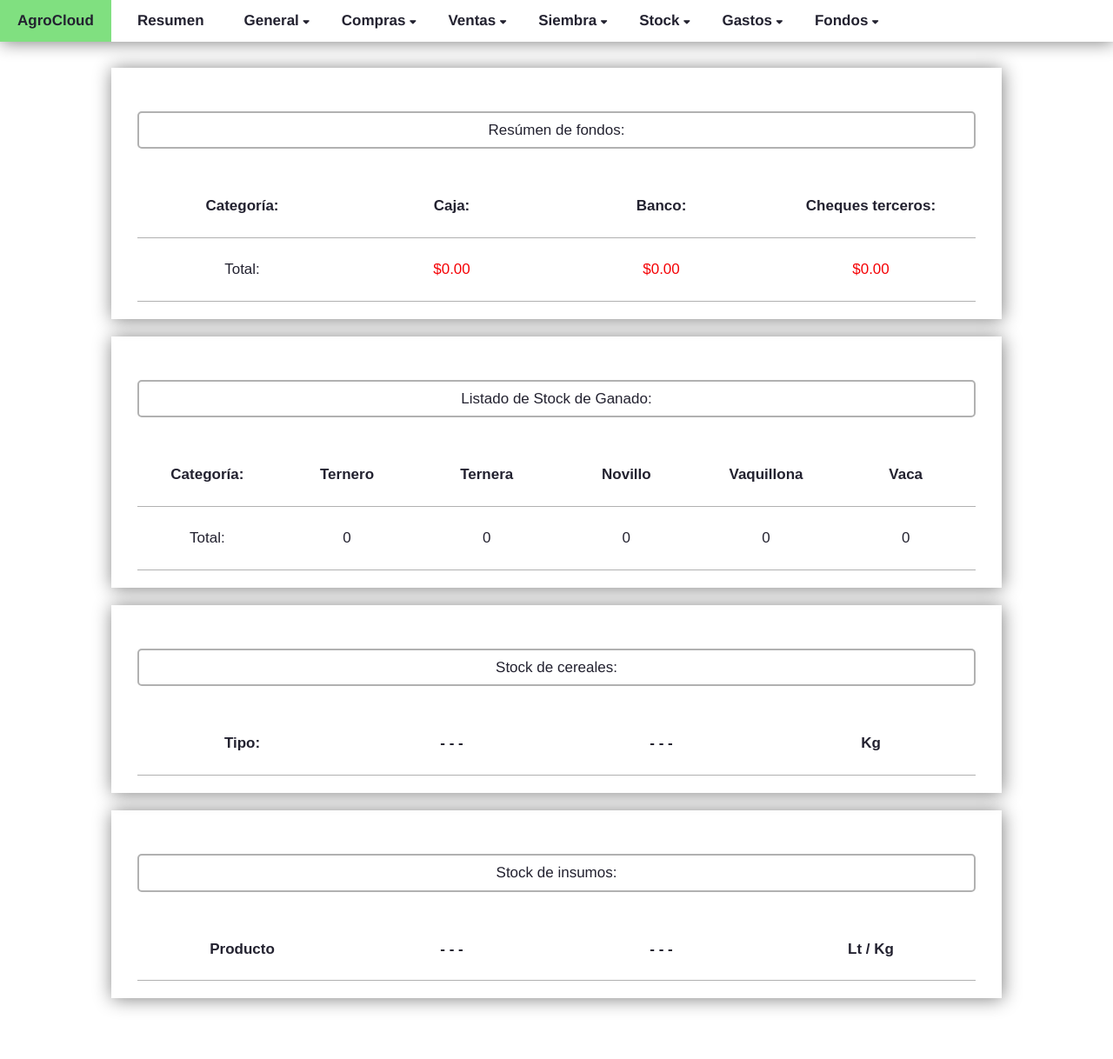
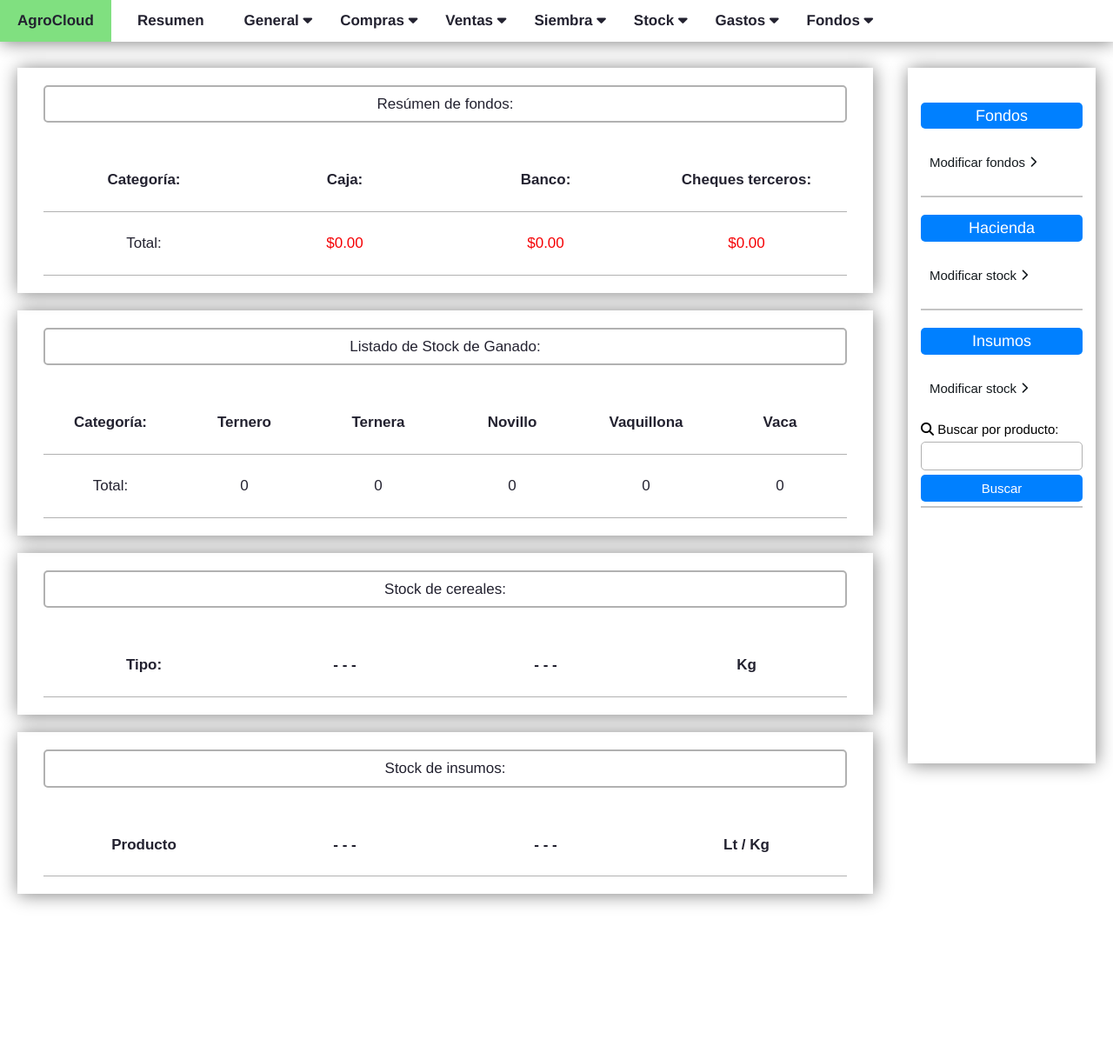
Before and after one commit to alejandro-alonso99/Cloud-Agro, a Django app: page / in a window 1280 px wide. Shown: the whole page at 87% size. After the commit the page ends 1042 px from the top, so only its background shows below. Run offline with Django 3.2, Linux system fonts and the light colour scheme; a user stored in the database is signed in; data comes from the database, SQL or seed files in the repository; data that the repository does not hold is empty; parts of the project's set-up code (start-up, migrations or seed data) failed here and were passed over; some libraries are stand-ins or nearby versions; some web fonts are replaced.

Commit message:
create dashboard sidebar and product filter

```diff
--- a/cloudagro/account/static/css/base.css
+++ b/cloudagro/account/static/css/base.css
@@ -48,9 +48,16 @@ input[type=date] {
 
 /* <------------------general--------------------> */
 
+html {
+  height: 100%;
+  width: 100%;
+}
+
 body {
   margin: 0;
   padding: 0;
+  height: 100%;
+  width: 100%;
   font-family: helvetica, sans-serif;
   overflow-x: hidden;
   overflow-y: scroll;
@@ -88,11 +95,10 @@ h6 {
 }
 
 #content {
-  margin-left: 10vw;
-  margin-right: 10vw;
   padding: 10px 0;
-  width: 80vw;
-  height: 100vh;
+  width: 100%;
+  height: fit-content;
+  display: flex;
 }
 
 #overall-wrapper {
@@ -577,13 +583,13 @@ e {
 
 #search-btn {
   font-size: 0.9vw;
-  width: fit-content;
+  width: fit-content !important;
   color: #232230;
   padding: 15px 20px;
-  font-weight: bolder;
   border-radius: 5px;
   transition: all 0.5s;
   background-color: rgb(177, 177, 177);
+  margin: 5px 0;
 }
 
 #search-btn:hover {
@@ -610,26 +616,26 @@ e {
 }
 
 #change-state-btn {
-  font-size: 0.9vw;
+  font-size: 14px;
   width: fit-content;
   color: #232230;
   padding: 10px 20px;
   font-weight: bolder;
   border-radius: 5px;
   border: none;
-  transition: all 0.5s;
+  transition: all 0.3s;
   background-color: #80E080;
 }
 
 #delete-btn {
-  font-size: 0.9vw;
+  font-size: 14px;
   width: fit-content;
   color: #fff;
   padding: 10px 20px;
   font-weight: bolder;
   border-radius: 5px;
   border: none;
-  transition: all 0.5s;
+  transition: all 0.3s;
   background-color: #f50004;
 }
 
@@ -641,7 +647,7 @@ e {
   font-weight: bolder;
   border-radius: 5px;
   border: none;
-  transition: all 0.5s;
+  transition: all 0.3s;
   background-color: #80E080;
 }
 
@@ -671,9 +677,68 @@ e {
 }
 
 .info-container {
-  width: 100%;
+  width: 80%;
+  padding: 0 20px;
   padding-bottom: 50px;
 }
+
+.actions-sidebar {
+  width: 20%;
+  padding: 0 20px;
+  height: fit-content;
+  min-height: 100vh;
+  margin-top: 20px;
+}
+
+#actions {
+  width: 100%;
+  height: fit-content;
+  min-height: 100vh;
+  padding: 20px 15px;
+  box-shadow: 1px 1px 20px gray;
+}
+
+#action-title {
+  display: flex;
+  align-items: center;
+  font-size: 15px;
+  width: 100%;
+  color: var(--main-color);
+  margin: 20px 0;
+  height: fit-content;
+  padding: 10px;
+  border-radius: 5px;
+  transition: all 0.3s;
+}
+
+#action-section {
+  font-size: 18px;
+  width: 100%;
+  background-color: #0080ff;
+  color: #fff;
+  text-align: center;
+  padding: 5px;
+  border-radius: 5px;
+}
+
+#action-title i {
+  font-size: 13px;
+  margin-left: 5px;
+}
+
+#action-title:hover {
+  transform: translateY(-10%);
+  background-color: #c4c4c4;
+}
+
+#action {
+  width: 100%;
+  height: fit-content;
+  border-bottom: 2px solid #c4c4c4;
+  padding-top: 20px;
+}
+
+
 
 .info-container a {
   text-decoration: none;
@@ -705,6 +770,7 @@ e {
   text-align: center;
   font-size: 17px;
   margin: 30px;
+  margin-top: 0;
   background-color: #fff;
   color: #232230;
   padding: 10px;
@@ -1308,8 +1374,9 @@ e {
 }
 
 #search-btn {
-  font-size: 0.9vw !important;
+  font-size: 15px !important;
   border: none !important;
+  width: fit-content !important;
   padding: 7px 10px;
   background-color: var(--blue-accent-color);
   border-radius: 5px;
@@ -1325,8 +1392,8 @@ e {
 }
 
 #search-form input {
-  width: fit-content !important;
-  font-size: 0.9vw !important;
+  width: 100% !important;
+  font-size: 15px !important;
   padding: 7px 10px;
   border: 1px solid rgb(177, 177, 177);
   border-radius: 5px;
@@ -1350,12 +1417,6 @@ e {
   outline: 1px solid var(--search-btn-color);
 }
 
-i {
-  font-size: 0.9vw;
-  margin-right: 5px;
-  text-align: center;
-}
-
 .back-link {
   margin: 0 !important;
 }
@@ -1377,7 +1438,8 @@ i {
 }
 
 #search-label {
-  font-size: 17px !important;
+  font-size: 15px !important;
+  margin-bottom: 5px;
 }
 
 /* <-------------search forms----------------->*/
--- a/cloudagro/account/templates/account/dashboard.html
+++ b/cloudagro/account/templates/account/dashboard.html
@@ -2,8 +2,52 @@
 {% load purchase_extras %}
 {% block title %}Resumen{% endblock %}
 {% block content %}
+
+{% if query %}
 <div class="info-container">
+    <div id="list-title">
+        Filtrando por: "{{query}}"
+    </div>
+    <div id="wrapper">
+        <div id="wrapper-list-title">
+            Stock de insumos:
+        </div>
+        <div class="title-movement-card">
+            <div id="card-row-1">
+                <h2 id="title-client-tag">Producto</h2>
+                <h2 id="title-client-tag">- - -</h2>
+                <h2 id="title-client-tag">- - -</h2>
+                <h2 id="title-client-tag"> Lt / Kg</h2>
+            </div>
+        </div>
+        {% for producto,total in product_lt_kg.items %}
+        <div class="title-movement-card">
+            <div id="card-row-1">
+                <h2 id="client-tag">{{producto | capfirst}}</h2>
+                <h2 id="client-tag">- - -</h2>
+                <h2 id="client-tag">- - -</h2>
+                <h2 id="client-tag">{{total | floatformat:2}}</h2>
+            </div>
+        </div>
+        {% endfor %}
+    </div>
+</div>
+<div class="actions-sidebar">
 
+    <div id="actions">
+        <div id="action">
+            <div id="action-section">
+                Volver a resumen
+            </div>
+            <a href="{% url 'account:dashboard' %}">
+                <h1 id="action-title">Volver <i class="fa-solid fa-chevron-right"></i></h1>
+            </a>
+        </div>
+    </div>
+</div>
+{% else %}
+
+<div class="info-container">
     <div id="wrapper">
         <h1 id="wrapper-list-title">Resúmen de fondos:</h1>
 
@@ -94,8 +138,48 @@
     </div>
 
 
+</div>
+<div class="actions-sidebar">
+
+    <div id="actions">
+        <div id="action">
+            <div id="action-section">
+                Fondos
+            </div>
+            <a href="{% url 'funds:funds_manualmove_create' %}">
+                <h1 id="action-title">Modificar fondos <i class="fa-solid fa-chevron-right"></i></h1>
+            </a>
+        </div>
+        <div id="action">
+            <div id="action-section">
+                Hacienda
+            </div>
+            <a href="{% url 'stock:manualmove_create' %}">
+                <h1 id="action-title">Modificar stock <i class="fa-solid fa-chevron-right"></i></h1>
+            </a>
+        </div>
+        <div id="action">
+            <div id="action-section">
+                Insumos
+            </div>
+            <a href="{% url 'stock:manualmove_create' %}">
+                <h1 id="action-title">Modificar stock <i class="fa-solid fa-chevron-right"></i></h1>
+            </a>
+
+            <form action="." method="get" id="search-form">
+                {% csrf_token %}
+                <div id="search-label">
+                    <i class="fas fa-search"></i> Buscar por producto:
+                </div>
+                {{search_form.query}}
+                <input type="submit" value="Buscar" id="search-btn">
+            </form>
+        </div>
+    </div>
 
 </div>
 
 
+{% endif %}
+
 {% endblock %}
--- a/cloudagro/account/views.py
+++ b/cloudagro/account/views.py
@@ -2,6 +2,7 @@ from django.shortcuts import render
 from django.contrib.auth.decorators import login_required
 from harvest.models import Harvest
 from purchases.models import Purchases, Animal
+from purchases.forms import SearchForm
 from sales.models import Sales, SaleRow
 from expenses.models import Expenses
 from sowing.models import SowingPurchases
@@ -9,10 +10,14 @@ from funds.models import FundManualMove
 from payments.models import ThirdPartyChecks
 from stock.models import ManualMove
 from sowing.models import SowingPurchases, Applications
-from land.models import Lote
+import difflib
 
 @login_required
 def dashboard(request):
+
+    search_form = SearchForm()
+
+    query = None
 
     def calculate_funds():
         purchases = Purchases.objects.all()
@@ -144,6 +149,13 @@ def dashboard(request):
 
         product_choices = [x.lower() for x in product_choices]
 
+        if 'query' in request.GET:
+            form = SearchForm(request.GET)
+            if form.is_valid():
+                query = form.cleaned_data['query']
+                product_choices = difflib.get_close_matches(query, product_choices)
+
+
         product_lt_kg = {}
         for product in product_choices:
             if product in applications_lt_dict.keys():
@@ -183,6 +195,12 @@ def dashboard(request):
 
     cereal_dict = calculate_cereal_stock()
 
+    if 'query' in request.GET:
+        form = SearchForm(request.GET)
+        if form.is_valid():
+            query = form.cleaned_data['query']
+            product_lt_kg = calculate_products_stock()
+
     return render(request, 'account/dashboard.html',{
                                                     'cash_total':cash_total,
                                                     'bank_total':bank_total,
@@ -192,4 +210,6 @@ def dashboard(request):
                                                     'third_p_checks_total':third_p_checks_total,
                                                     'product_lt_kg':product_lt_kg,
                                                     'cereal_dict':cereal_dict,
+                                                    'search_form':search_form,
+                                                    'query':query,
                                                     })
```
Also changed, not shown: cloudagro/account/forms.py (line endings or trailing spaces).
